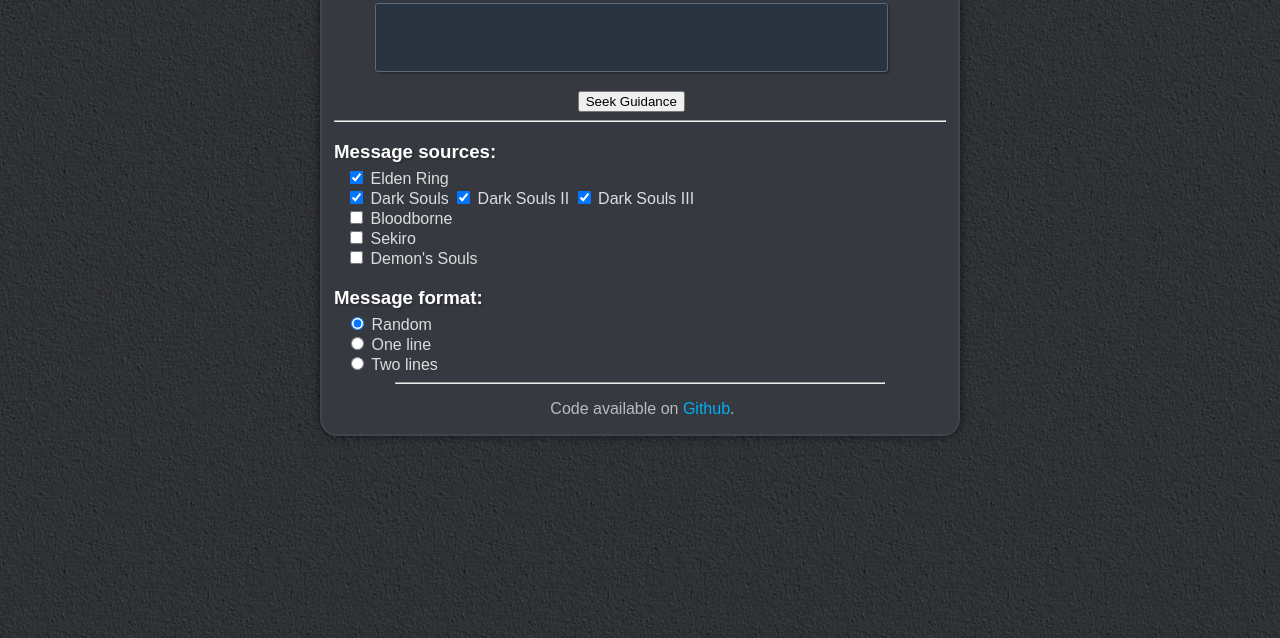
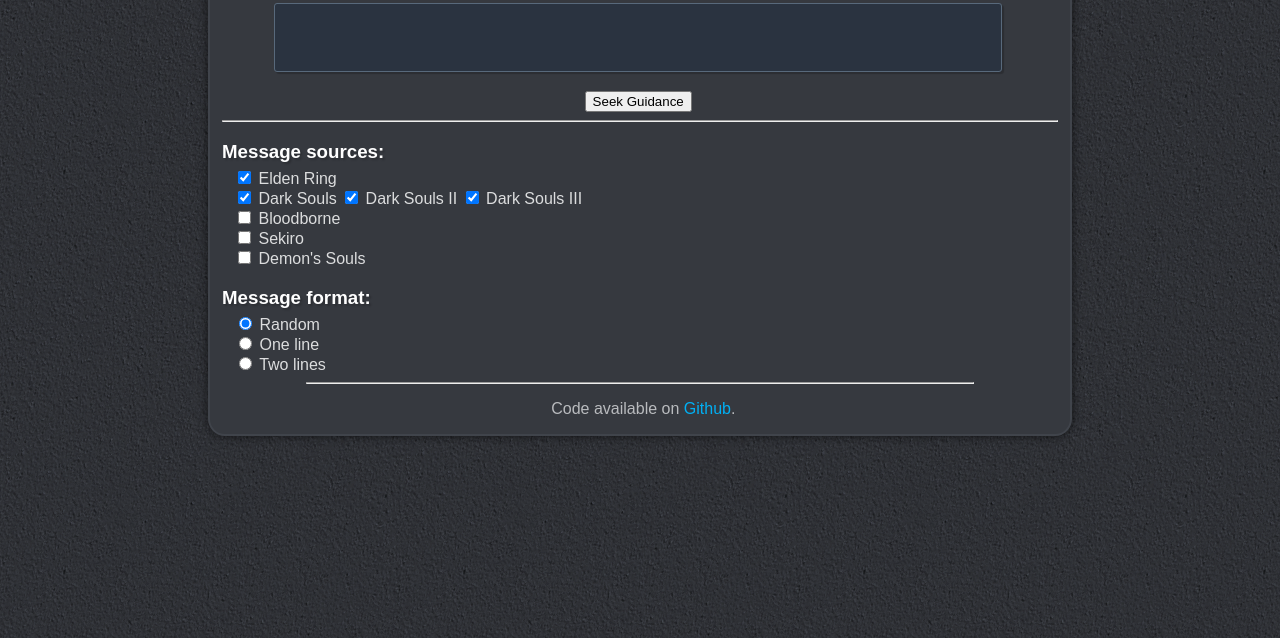
Before and after one commit to Yaulendil/yaulendil.github.io, a plain HTML site: page index.html in a window 1280 px wide. Shown: the part 162-800 px from the top of the page. Drawn offline with Linux system fonts and the light colour scheme; no server answers.

Commit message:
Fix CSS again

```diff
--- a/static/css/std.css
+++ b/static/css/std.css
@@ -101,7 +101,7 @@ body {
                   text-align: center;
                   text-anchor: middle;
                   font: italic 18px Arial, sans-serif;
-                  width: 60ex; }
+                  width: 85ex; }
                   div.message pre {
                     height: 6ex;
                     text-align: center; }
@@ -173,7 +173,7 @@ div.mainwrap {
   margin-bottom: 50px;
   margin-left: auto;
   margin-right: auto;
-  width: 640px;
+  width: 864px;
   position: relative;
   top: 79px; }
 
```
